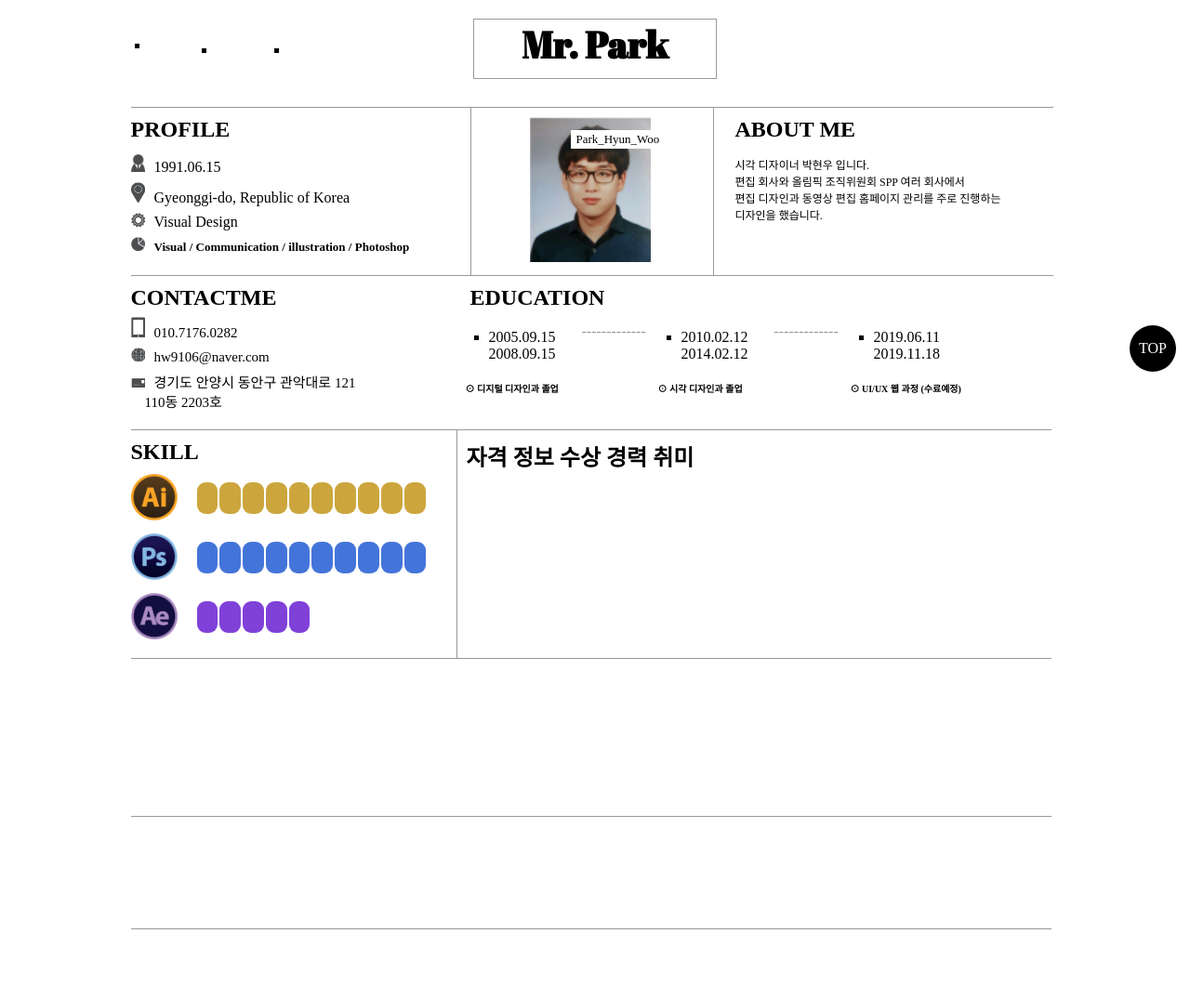
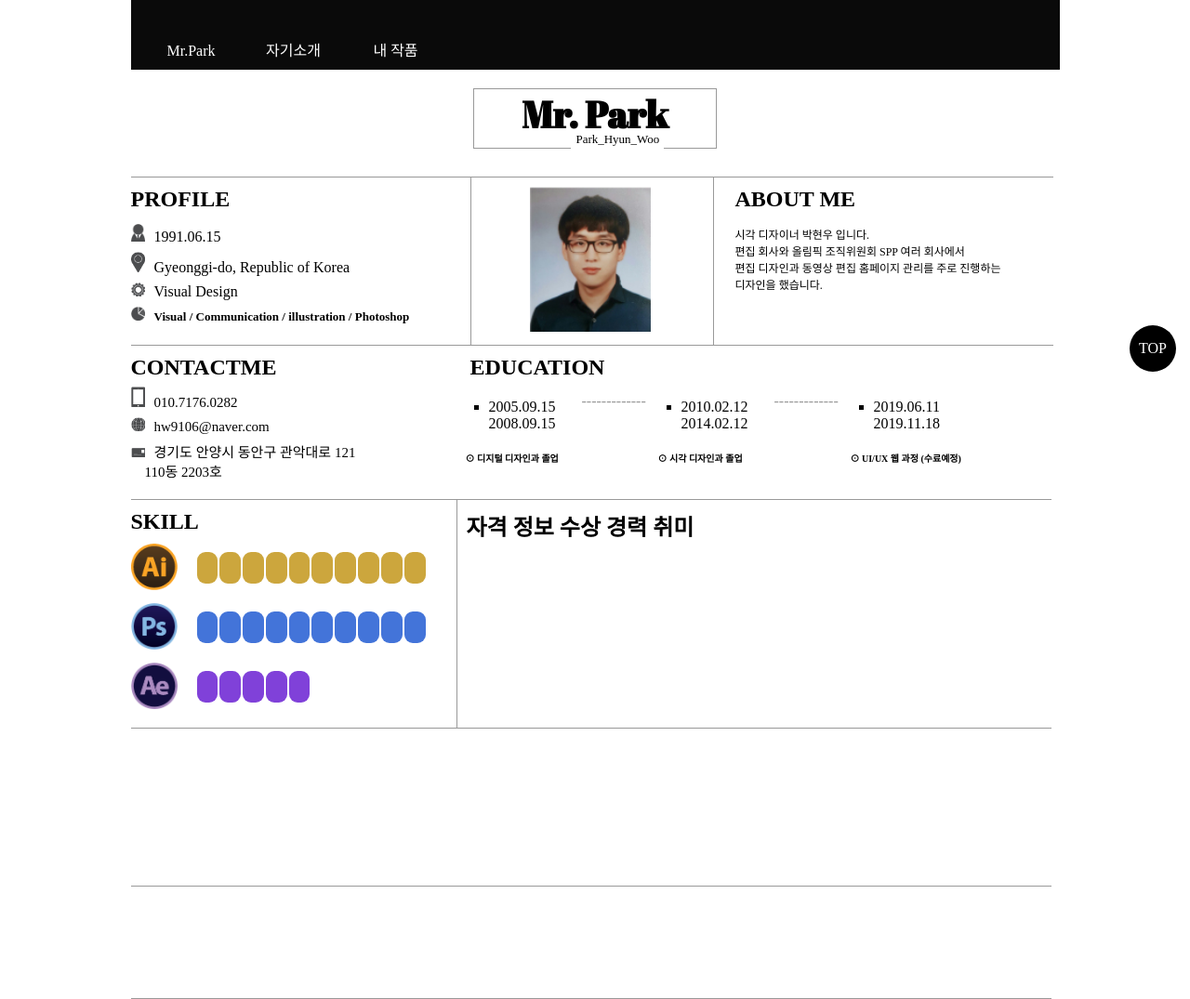
Before and after one commit to hw9106/-index.html, a plain HTML site: page index.html in a window 1280 px wide. Shown: the whole page at 93% size. Before the commit the page ends 1000 px from the top, so only its background shows below. Drawn offline with Linux system fonts and the light colour scheme.

Commit message:
Update css.css

```diff
--- a/css.css
+++ b/css.css
@@ -1,5 +1,10 @@
 @import url('https://fonts.googleapis.com/css?family=Abril+Fatface&display=swap');
 			html, body{width: 999px; height: 100%; margin: 0; padding: 0; margin:0 auto;}
+			div#me1{margin:0; padding:0; width:100%; height:75px; background:rgb(0, 0, 0, 80%);text-align:center;}
+			.ul1{margin:0; padding:0; width:999px; height:75px;
+				position:fixed;background:rgb(0, 0, 0, 80%); z-index:99; }
+			.all>li{width:90px; margin:0; padding:0;display:inline-block;line-height:110px; margin-left: 20px;}
+			.all>a{text-decoration:none; color:white;}
 			#nav1{margin: 0; padding: 0; width: 50px; height:50px;
 			border-radius: 50%; background-color: black;  position:fixed; bottom:50%; right: 15px; text-align:center; line-height: 50px; display:block;}
 			a{color:white; text-decoration: none; display:block;}
```
